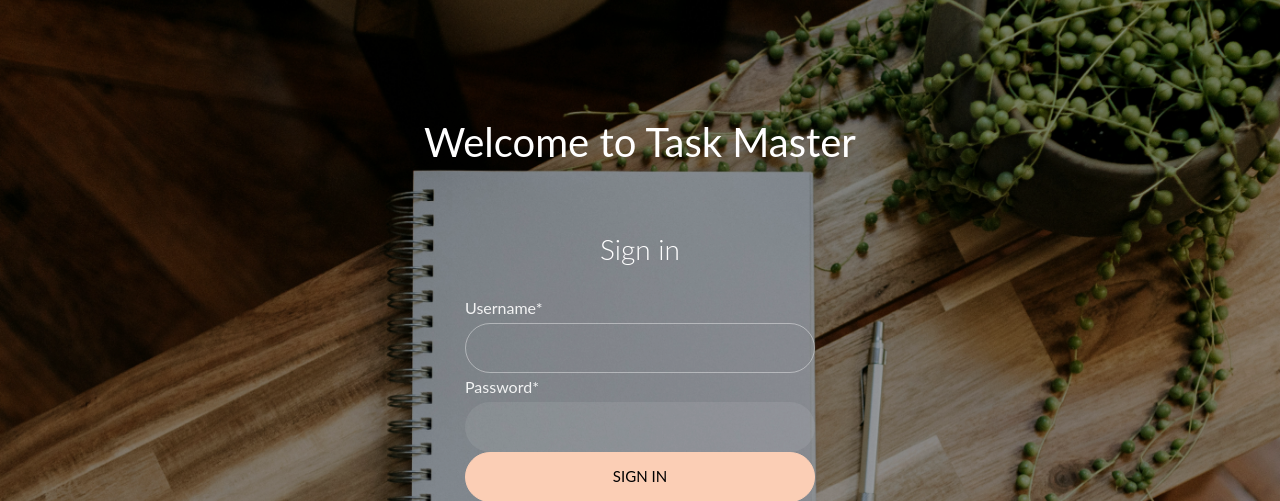
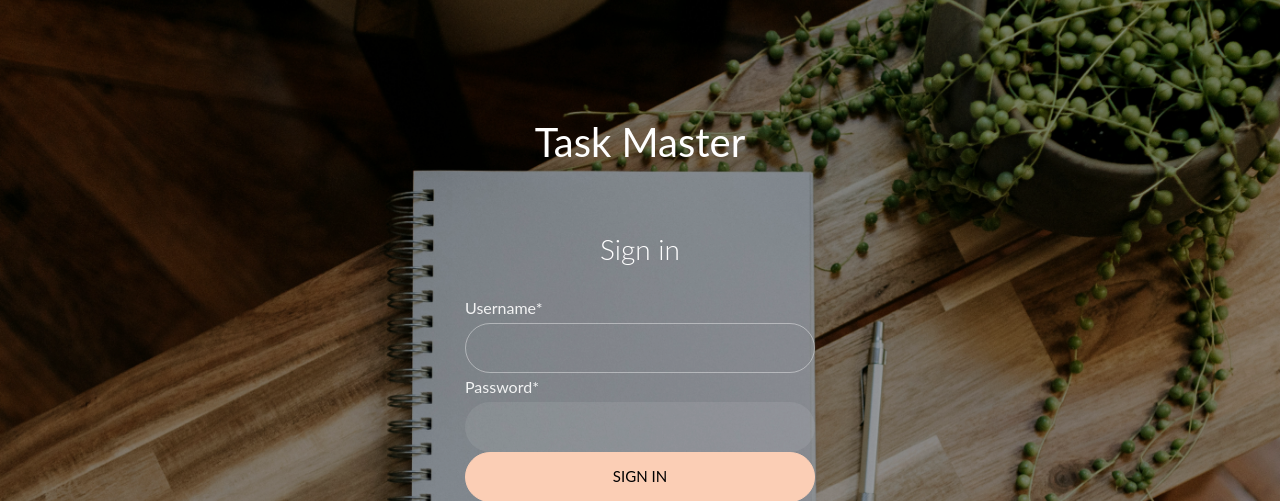
Before and after one commit to juliastetsko/task-master, a Django app: page /accounts/login/ in a window 1280 px wide. Shown: the top 501 px of the page. Run offline with Django 5.2, Linux system fonts and the light colour scheme; some libraries are stand-ins or nearby versions.

Commit message:
add new title "Task Master"

```diff
--- a/templates/registration/login.html
+++ b/templates/registration/login.html
@@ -3,7 +3,7 @@
 <!doctype html>
 <html lang="en">
 <head>
-  <title>Login 10</title>
+  <title>Task Master</title>
   <meta charset="utf-8">
   <meta name="viewport" content="width=device-width, initial-scale=1, shrink-to-fit=no">
 
@@ -15,7 +15,7 @@
   <div class="container">
     <div class="row justify-content-center">
       <div class="col-md-6 text-center mb-5">
-        <h1 class="h1 text-white">Welcome to Task Master</h1>
+        <h1 class="h1 text-white">Task Master</h1>
       </div>
     </div>
     <div class="row justify-content-center">
```
